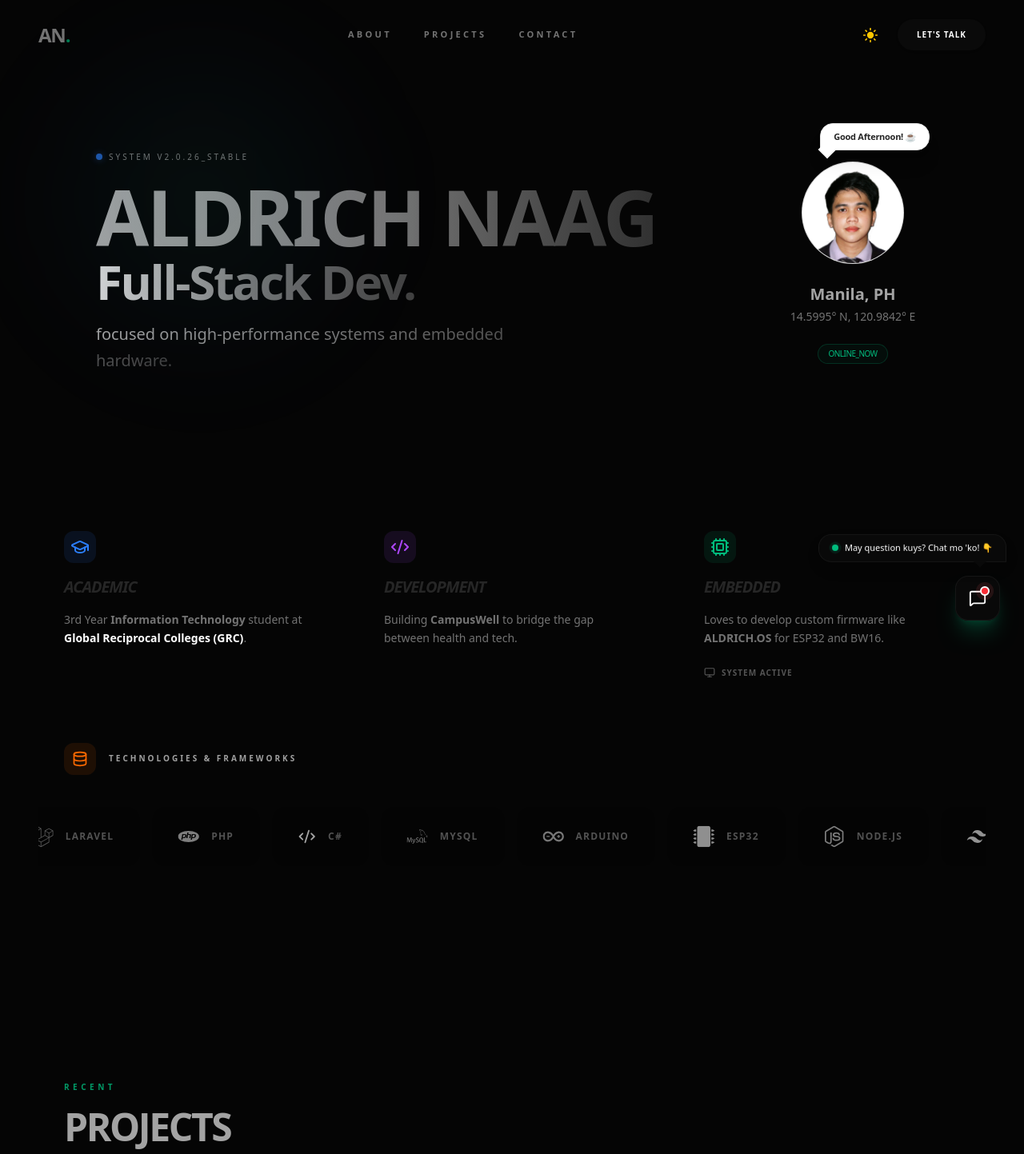
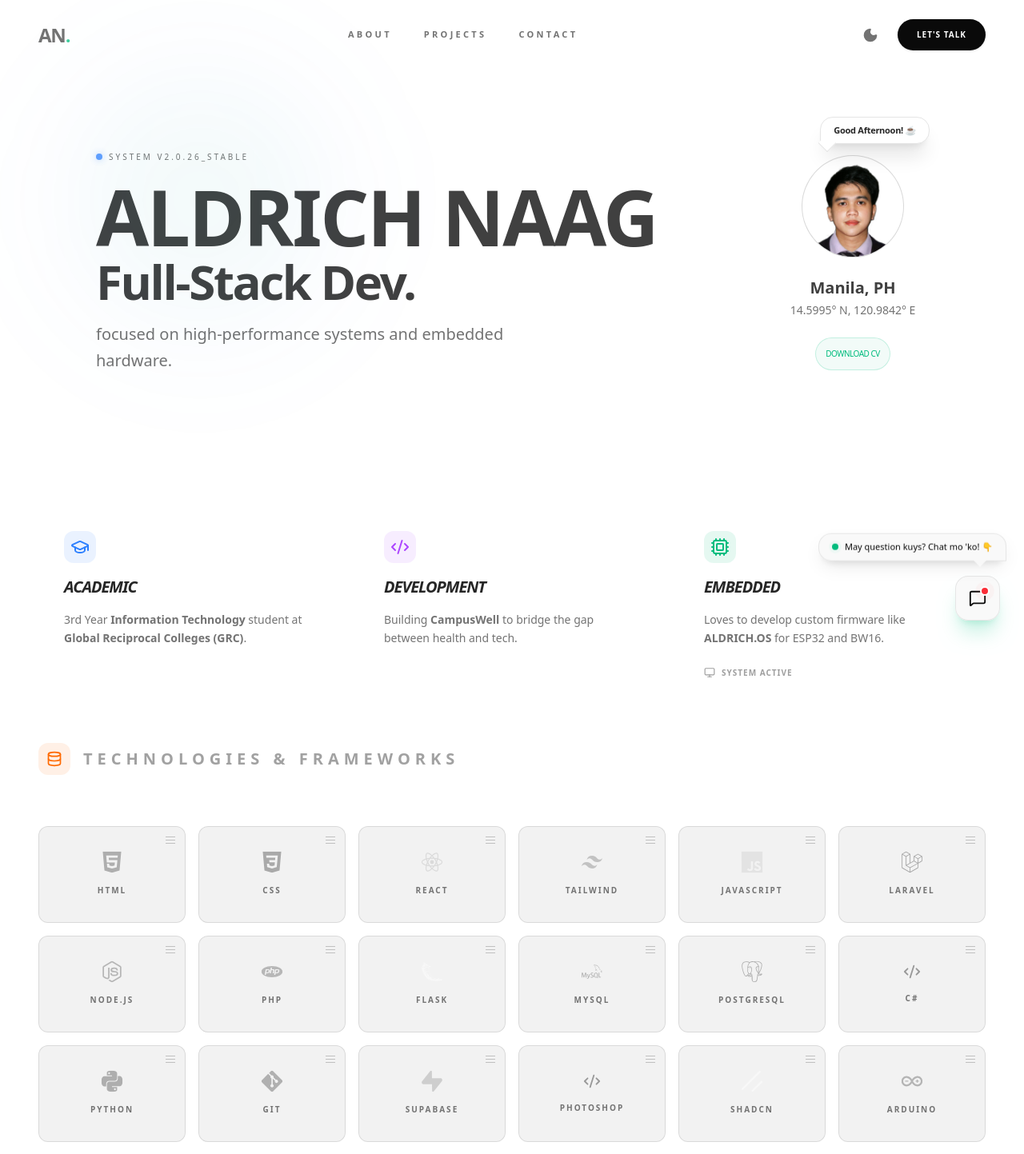
Before and after one commit to aldrich27dev/aldrich_newportfolio, a React (Vite) app: page / in a window 1280 px wide. Shown: the top 1443 px of the page at 80% size. Built offline with nearby package versions, Linux system fonts and the light colour scheme.

Commit message:
feat: added contrast to theme and fixed tech list

```diff
--- a/src/components/About.jsx
+++ b/src/components/About.jsx
@@ -1,48 +1,50 @@
 import { useRef } from 'react';
-import { motion, useScroll, useTransform } from 'framer-motion';
+import { motion } from 'framer-motion';
 import { Cpu, Monitor, Database, Code2, GraduationCap } from 'lucide-react';
 import * as SiIcons from 'react-icons/si';
 import * as FaIcons from 'react-icons/fa';
 
 export default function About() {
   const targetRef = useRef(null);
-  const constraintsRef = useRef(null);
-
-  const { scrollYProgress } = useScroll({
-    target: targetRef,
-    offset: ["start end", "end start"]
-  });
-
-  // Passive scroll effect: moves based on page position
-  const xScroll = useTransform(scrollYProgress, [0, 1], ["0%", "-15%"]);
 
   const getSiIcon = (name, colorClass) => {
+    if (name === 'FaMicrochip') {
+      return <FaIcons.FaMicrochip className={`${colorClass} text-[20px] md:text-[24px]`} />;
+    }
     const Icon = SiIcons[name];
     return Icon ? <Icon className={`${colorClass} text-[20px] md:text-[24px]`} /> : <Code2 size={20} />;
   };
 
   const stack = [
-    { name: "React", icon: getSiIcon("SiReact", "text-[#61DAFB]") },
-    { name: "JavaScript", icon: getSiIcon("SiJavascript", "text-[#F7DF1E]") },
-    { name: "Laravel", icon: getSiIcon("SiLaravel", "text-[#FF2D20]") },
-    { name: "PHP", icon: getSiIcon("SiPhp", "text-[#777BB4]") },
-    { name: "C#", icon: getSiIcon("SiCsharp", "text-[#239120]") },
-    { name: "MySQL", icon: getSiIcon("SiMysql", "text-[#4479A1]") },
-    { name: "Arduino", icon: getSiIcon("SiArduino", "text-[#00979D]") },
-    { name: "ESP32", icon: <FaIcons.FaMicrochip className="text-emerald-500 text-[20px] md:text-[24px]" /> },
-    { name: "Node.js", icon: getSiIcon("SiNodedotjs", "text-[#339933]") },
-    { name: "Tailwind", icon: getSiIcon("SiTailwindcss", "text-[#06B6D4]") },
-    { name: "Git", icon: getSiIcon("SiGit", "text-[#F05032]") },
-    { name: "Photoshop", icon: getSiIcon("SiPhotoshop", "text-[#2496ED]") },
+    { name: 'HTML', icon: getSiIcon('SiHtml5', 'text-[#E34F26]') },
+    { name: 'CSS', icon: getSiIcon('SiCss3', 'text-[#1572B6]') },
+    { name: 'React', icon: getSiIcon('SiReact', 'text-[#61DAFB]') },
+    { name: 'Tailwind', icon: getSiIcon('SiTailwindcss', 'text-[#06B6D4]') },
+    { name: 'JavaScript', icon: getSiIcon('SiJavascript', 'text-[#F7DF1E]') },
+    { name: 'Laravel', icon: getSiIcon('SiLaravel', 'text-[#FF2D20]') },
+    { name: 'Node.js', icon: getSiIcon('SiNodedotjs', 'text-[#339933]') },
+    { name: 'PHP', icon: getSiIcon('SiPhp', 'text-[#777BB4]') },
+    { name: 'Flask', icon: getSiIcon('SiFlask', 'text-white') },
+    { name: 'MySQL', icon: getSiIcon('SiMysql', 'text-[#4479A1]') },
+    { name: 'PostgreSQL', icon: getSiIcon('SiPostgresql', 'text-[#4169E1]') },
+    { name: 'C#', icon: getSiIcon('SiCsharp', 'text-[#239120]') },
+    { name: 'Python', icon: getSiIcon('SiPython', 'text-[#3776AB]') },
+    { name: 'Git', icon: getSiIcon('SiGit', 'text-[#F05032]') },
+    { name: 'Supabase', icon: getSiIcon('SiSupabase', 'text-[#3ECF8E]') },
+    { name: 'Photoshop', icon: getSiIcon('SiPhotoshop', 'text-[#2496ED]') },
+    { name: 'ShadCN', icon: getSiIcon('SiShadcnui', 'text-white') },
+    { name: 'Arduino', icon: getSiIcon('SiArduino', 'text-[#00979D]') },
+    { name: 'ESP32', icon: getSiIcon('FaMicrochip', 'text-emerald-500') },
   ];
 
-  const doubleStack = [...stack, ...stack];
+
+  const cardStyle = "bg-black/5 dark:bg-white/5 border border-black/10 dark:border-white/10 transition-all duration-300";
 
   return (
     <section
       ref={targetRef}
       id="about"
-      className="py-20 px-6 md:px-12 max-w-[1440px] mx-auto space-y-4 select-none"
+      className="py-20 px-6 md:px-12 max-w-[1440px] mx-auto space-y-8 select-none bg-transparent"
     >
       <div className="grid grid-cols-1 md:grid-cols-3 gap-4">
         {/* Academic Card */}
@@ -51,11 +53,11 @@ export default function About() {
             <div className="size-10 bg-blue-500/10 rounded-xl flex items-center justify-center mb-4 text-blue-500">
               <GraduationCap size={24} />
             </div>
-            <h3 className="font-bold text-xl mb-4 italic uppercase tracking-tighter dark:text-neutral-400 text-neutral-800">
+            <h3 className="font-bold text-xl mb-4 italic uppercase tracking-tighter dark:text-neutral-200 text-neutral-800">
               Academic
             </h3>
-            <p className="text-neutral-500 dark:text-neutral-400 text-sm leading-relaxed">
-              3rd Year <span className="text-neutral-500 dark:text-neutral-500 font-black">Information Technology</span> student  at <span className="text-white dark:text-neutral-500 font-bold">Global Reciprocal Colleges (GRC)</span>.
+     <p className="text-neutral-500 dark:text-neutral-200 text-sm leading-relaxed">
+  3rd Year <span className="text-neutral-500 dark:text-neutral-100 font-black">Information Technology</span> student at <span className="text-neutral-500 dark:text-neutral-100 font-bold">Global Reciprocal Colleges (GRC)</span>.
 </p>
           </div>
         </motion.div>
@@ -66,11 +68,11 @@ export default function About() {
             <div className="size-10 bg-purple-500/10 rounded-xl flex items-center justify-center mb-4 text-purple-500">
               <Code2 size={24} />
             </div>
-            <h3 className="font-bold text-xl mb-4 italic uppercase tracking-tighter dark:text-neutral-400 text-neutral-800">
+            <h3 className="font-bold text-xl mb-4 italic uppercase tracking-tighter dark:text-neutral-200 text-neutral-800">
               Development
             </h3>
-            <p className="text-neutral-500 dark:text-neutral-400 text-sm leading-relaxed">
-              Building <span className="text-neutral-500 dark:text-neutral-500 font-black">CampusWell</span> to bridge the gap between health and tech.
+            <p className="text-neutral-500 dark:text-neutral-200 text-sm leading-relaxed">
+              Building <span className="text-neutral-500 dark:text-neutral-100 font-black">CampusWell</span> to bridge the gap between health and tech.
             </p>
           </div>
         </motion.div>
@@ -81,11 +83,11 @@ export default function About() {
             <div className="size-10 bg-emerald-500/10 rounded-xl flex items-center justify-center mb-4 text-emerald-500">
               <Cpu size={24} />
             </div>
-            <h3 className="font-bold text-xl mb-4 italic uppercase tracking-tighter dark:text-neutral-400 text-neutral-800">
+            <h3 className="font-bold text-xl mb-4 italic uppercase tracking-tighter dark:text-neutral-200 text-neutral-800">
               Embedded
             </h3>
-            <p className="text-neutral-500 dark:text-neutral-400 text-sm leading-relaxed">
-               Loves to develop custom firmware like <span className="text-neutral-500 dark:text-neutral-500 font-black">ALDRICH.OS</span> for ESP32 and BW16.
+            <p className="text-neutral-500 dark:text-neutral-200 text-sm leading-relaxed">
+               Loves to develop custom firmware like <span className="text-neutral-500 dark:text-neutral-100 font-black">ALDRICH.OS</span> for ESP32 and BW16.
             </p>
           </div>
           <div className="mt-6 flex gap-2 items-center opacity-50">
@@ -95,38 +97,49 @@ export default function About() {
         </motion.div>
       </div>
 
-
-      <div className="bento-card p-6 md:p-8 relative overflow-hidden">
+      {/* Skills Grid Header */}
+      <div className="flex items-center gap-4 pt-4 transition-colors duration-500">
          <div className="flex items-center gap-4 mb-8">
           <div className="size-10 bg-orange-500/10 rounded-xl flex items-center justify-center text-orange-500">
             <Database size={20} />
           </div>
-          <span className="text-neutral-400 text-[10px] uppercase tracking-[0.3em] font-black">Technologies & Frameworks</span>
+          <span className="text-neutral-400 dark:text-neutral-200 text-[20px] uppercase tracking-[0.3em] font-black">Technologies & Frameworks</span>
+        </div>
       </div>
 
-        <div className="relative h-24 md:h-32" ref={constraintsRef}>
+      {/* Skills Grid */}
+      <motion.div className="grid grid-cols-2 md:grid-cols-4 lg:grid-cols-6 gap-4">
+        {stack.map((item, index) => (
           <motion.div
-            drag="x"
-            dragConstraints={constraintsRef}
-            style={{ x: xScroll }}
-            className="flex gap-4 py-2 w-max cursor-grab active:cursor-grabbing absolute top-0"
+            key={index}
+            initial={{ opacity: 0, y: 10 }}
+            whileInView={{ opacity: 1, y: 0 }}
+            transition={{ delay: index * 0.03 }}
+            whileHover={{ scale: 1.02 }}
+            className={`group relative overflow-hidden flex flex-col items-center justify-center gap-4 w-full px-5 py-8 ${cardStyle} rounded-xl hover:bg-black/10 dark:hover:bg-white/10`}
           >
-            {doubleStack.map((item, index) => (
-              <div
-                key={`${item.name}-${index}`}
-                className="flex items-center gap-3 md:gap-4 px-5 py-4 md:px-8 md:py-6 bg-black/5 dark:bg-white/5 border border-black/5 dark:border-white/5 rounded-2xl min-w-fit pointer-events-none"
-              >
-                <span className="scale-90 md:scale-110 grayscale hover:grayscale-0 transition-all">
+            {/* Triple Line Detail */}
+            <div className="absolute top-3 right-3 flex flex-col gap-[3px] opacity-20 group-hover:opacity-100 transition-opacity">
+              <span className="block h-px w-3 bg-black dark:bg-white" />
+              <span className="block h-px w-3 bg-black dark:bg-white" />
+              <span className="block h-px w-3 bg-black dark:bg-white" />
+            </div>
+
+            {/* Icon */}
+            <div className="grayscale opacity-50 group-hover:grayscale-0 group-hover:opacity-100 transition-all duration-500 scale-110">
               {item.icon}
-                </span>
-                <span className="text-[9px] md:text-xs font-black uppercase tracking-widest text-neutral-600 dark:text-neutral-400">
+            </div>
+
+            {/* Label */}
+            <span className="text-[10px] font-black uppercase tracking-[0.2em] text-neutral-500 group-hover:text-neutral-900 dark:group-hover:text-white transition-colors text-center">
               {item.name}
             </span>
-              </div>
+
+            {/* Neon Green Hover Line */}
+            <span className="absolute bottom-0 left-0 h-[2px] w-0 bg-[#00ff88] group-hover:w-full transition-all duration-500" />
+          </motion.div>
         ))}
       </motion.div>
-        </div>
-      </div>
     </section>
   );
 }
--- a/src/components/Contact.jsx
+++ b/src/components/Contact.jsx
@@ -94,10 +94,10 @@ export default function Contact() {
             </span>
           </div>
 
-          <h2 className="text-2xl font-black tracking-tight text-text-heading md:text-5xl text-text-primary">
+          <h2 className="text-2xl dark:text-neutral-200 font-black tracking-tight text-text-heading md:text-5xl text-text-primary">
             CONTACT ME.
           </h2>
-          <p className="mt-5 max-w-xl text-sm leading-7 text-text-primary md:text-base">
+          <p className="mt-5 max-w-xl text-sm leading-7 text-text-primary md:text-base dark:text-neutral-200">
             If you have a project idea, internship lead, or just want to say hi, send a message and I'll reply through the same theme the site already uses.
           </p>
 
@@ -134,7 +134,7 @@ export default function Contact() {
                 <p className="text-[10px] font-bold uppercase tracking-[0.35em] text-emerald-600">
                   Send a message
                 </p>
-                <h3 className="mt-2 text-2xl font-black tracking-tight text-text-heading text-text-primary">
+                <h3 className="mt-2 text-2xl font-black tracking-tight text-text-heading text-text-primary dark:text-neutral-200">
                   Let&apos;s build something clean.
                 </h3>
               </div>
--- a/src/components/Footer.jsx
+++ b/src/components/Footer.jsx
@@ -26,16 +26,16 @@ export default function Footer() {
                 <span className="text-bg-primary font-black text-xs">AN</span>
               </div>
               <div>
-                <p className="text-sm font-black uppercase tracking-[0.3em] text-text-heading text-text-primary">
+                <p className="text-sm font-black uppercase tracking-[0.3em] dark:text-neutral-200 text-text-heading text-text-primary">
                   Aldrich Naag
                 </p>
-                <p className="mt-1 text-xs uppercase tracking-[0.25em] text-text-primary/55">
+                <p className="mt-1 text-xs uppercase tracking-[0.25em] text-text-primary/55 dark:text-neutral-400">
                   Front-end, backend, and embedded systems
                 </p>
               </div>
             </div>
 
-            <p className="mt-5 max-w-md text-sm leading-7 text-text-primary">
+            <p className="mt-5 max-w-md text-sm leading-7 text-text-primary dark:text-neutral-200">
               IT student focused on building clean interfaces, reliable systems, and projects that stay visually consistent from top to bottom.
             </p>
 
--- a/src/components/Hero.jsx
+++ b/src/components/Hero.jsx
@@ -103,7 +103,7 @@ export default function Hero() {
           </span>
         </div>
 
-        <h1 className="text-5xl md:text-8xl font-bold tracking-tight leading-[0.9] text-transparent bg-clip-text bg-gradient-to-r from-neutral-400 via-neutral-500 to-neutral-800">
+        <h1 className="text-5xl md:text-8xl font-bold tracking-tight leading-[0.9] dark:text-neutral-300">
           ALDRICH NAAG <br />
           <div className="relative h-[60px] md:h-[80px] overflow-hidden mt-2">
             <AnimatePresence mode="wait">
@@ -113,7 +113,7 @@ export default function Hero() {
                 animate={{ y: 0, opacity: 1 }}
                 exit={{ y: -30, opacity: 0 }}
                 transition={{ duration: 0.6, ease: "easeInOut" }}
-                className="absolute left-0 text-4xl md:text-6xl text-transparent bg-clip-text bg-gradient-to-r from-neutral-300 via-neutral-500 to-neutral-700 dark:from-neutral-100 dark:via-neutral-400 dark:to-neutral-600"
+                className="absolute left-0 text-4xl md:text-6xl dark:text-neutral-300"
               >
                 {TITLES[titleIndex]}
               </motion.span>
@@ -121,7 +121,7 @@ export default function Hero() {
           </div>
         </h1>
         <p className="text-lg md:text-xl text-neutral-500 max-w-lg leading-relaxed">
-    <span className="text-neutral-500 font-medium text-transparent bg-clip-text bg-gradient-to-r from-neutral-400 via-neutral-500 to-neutral-700">focused on high-performance systems and embedded hardware.</span>
+    <span className="text-neutral-500 font-medium dark:text-neutral-400">focused on high-performance systems and embedded hardware.</span>
   </p>
 
         {/* <p className="text-neutral-500 dark:text-neutral-400 mt-1 text-2lg max-w-md leading-relaxed text-transparent bg-clip-text bg-gradient-to-r from-neutral-300 via-neutral-500 to-neutral-700">
@@ -174,12 +174,16 @@ export default function Hero() {
           </div>
         </div>
 
-        <h2 className="font-bold text-xl text-text-primary">Manila, PH</h2>
-        <p className="text-neutral-500 text-sm mt-1">14.5995° N, 120.9842° E</p>
+        <h2 className="font-bold text-xl text-text-primary dark:text-neutral-300">Manila, PH</h2>
+        <p className="text-neutral-500 text-sm mt-1 dark:text-neutral-300">14.5995° N, 120.9842° E</p>
 
-        <div className="mt-6 px-3 py-1 border border-emerald-500/20 bg-emerald-500/5 text-emerald-500 text-[10px] uppercase tracking-tighter rounded-full">
-          Online_Now
-        </div>
+       <a
+  href="/cv.pdf"
+  download="Aldrich_Naag_CV.pdf"
+  className="inline-flex mt-6 px-3 py-3 border border-emerald-500/20 bg-emerald-500/5 text-emerald-500 text-[10px] uppercase tracking-tighter rounded-full hover:bg-emerald-500/10 hover:scale-105 active:scale-95 transition-all duration-300 cursor-pointer"
+>
+  Download CV
+</a>
       </motion.div>
     </section>
   );
--- a/src/components/Navbar.jsx
+++ b/src/components/Navbar.jsx
@@ -1,12 +1,16 @@
-import { useState, useEffect } from 'react';
+import { useEffect, useRef, useState } from 'react';
 import { motion, AnimatePresence } from 'framer-motion';
 import { Moon, Sun, Menu, X } from 'lucide-react';
 
+const THEME_STORAGE_KEY = 'theme-preference';
+
 export default function Navbar() {
+  const menuRef = useRef(null);
+  const toggleRef = useRef(null);
   const [isDark, setIsDark] = useState(() =>
     typeof document !== 'undefined'
       ? document.documentElement.classList.contains('dark')
-      : true
+      : false
   );
   const [isOpen, setIsOpen] = useState(false);
   const [scrolled, setScrolled] = useState(false);
@@ -18,9 +22,50 @@ export default function Navbar() {
   }, []);
 
   useEffect(() => {
-    if (isDark) document.documentElement.classList.add('dark');
-    else document.documentElement.classList.remove('dark');
-  }, [isDark]);
+    const root = document.documentElement;
+    const observer = new MutationObserver(() => {
+      setIsDark(root.classList.contains('dark'));
+    });
+
+    observer.observe(root, { attributes: true, attributeFilter: ['class'] });
+
+    return () => observer.disconnect();
+  }, []);
+
+  useEffect(() => {
+    const handlePointerDown = (event) => {
+      if (!isOpen) {
+        return;
+      }
+
+      if (toggleRef.current?.contains(event.target)) {
+        return;
+      }
+
+      if (menuRef.current && !menuRef.current.contains(event.target)) {
+        setIsOpen(false);
+      }
+    };
+
+    document.addEventListener('pointerdown', handlePointerDown);
+
+    return () => document.removeEventListener('pointerdown', handlePointerDown);
+  }, [isOpen]);
+
+  const applyTheme = (theme) => {
+    const root = document.documentElement;
+    const nextTheme = theme === 'dark' ? 'dark' : 'light';
+
+    try {
+      localStorage.setItem(THEME_STORAGE_KEY, nextTheme);
+    } catch {
+      // Ignore storage failures and still update the active theme.
+    }
+
+    root.classList.toggle('dark', nextTheme === 'dark');
+    root.style.colorScheme = nextTheme;
+    setIsDark(nextTheme === 'dark');
+  };
 
   const navLinks = [
     { name: 'ABOUT', href: '#about' },
@@ -63,18 +108,18 @@ export default function Navbar() {
       <div className="max-w-[1440px] mx-auto px-6 md:px-12 flex justify-between items-center">
 
         {/* Logo */}
-<div className="font-black text-2xl tracking-tighter text-neutral-500 dark:text-neutral-500 select-none">
+<div className="font-black text-2xl tracking-tighter text-neutral-500 dark:text-neutral-300 select-none">
   AN<span className="text-emerald-500 dark:text-emerald-400 animate-pulse">.</span>
 </div>
 
         {/* Desktop Links */}
-        <div className="hidden md:flex gap-10 text-[11px] font-black uppercase tracking-[0.3em] text-neutral-500 dark:text-neutral-500">
+        <div className="hidden md:flex gap-10 text-[11px] font-black uppercase tracking-[0.3em]">
           {navLinks.map((link) => (
             <button
               key={link.name}
               type="button"
               onClick={() => scrollToSection(link.href)}
-              className="hover:text-black dark:hover:text-emerald-400 transition-colors relative group"
+            className="text-neutral-500 dark:text-neutral-300 hover:text-black dark:hover:text-white transition-colors relative group"
             >
               {link.name}
               <span className="absolute -bottom-1 left-0 w-0 h-[2px] bg-emerald-500 transition-all group-hover:w-full" />
@@ -85,7 +130,7 @@ export default function Navbar() {
         {/* Action Group */}
         <div className="flex items-center gap-4">
           <button
-            onClick={() => setIsDark(!isDark)}
+            onClick={() => applyTheme(isDark ? 'light' : 'dark')}
             className="p-2 rounded-full hover:bg-black/5 dark:hover:bg-white/10 transition-all active:scale-90"
           >
             {isDark ? (
@@ -94,16 +139,23 @@ export default function Navbar() {
               <Moon size={20} className="text-neutral-500 fill-neutral-500" />
             )}
           </button>
-
 <a
-            href="mailto:aldrichhcirdla27@gmail.com"
+  href="https://mail.google.com/mail/?view=cm&fs=1&to=aldrichhcirdla27@gmail.com&su=Project%20Inquiry"
+  target="_blank"
+  rel="noopener noreferrer"
   className="hidden sm:inline-flex items-center justify-center bg-neutral-950 dark:bg-white text-white dark:text-black text-[10px] font-extrabold px-6 py-3 rounded-full hover:scale-105 active:scale-95 transition-all uppercase tracking-widest shadow-sm"
 >
   LET'S TALK
 </a>
           <button
-            onClick={() => setIsOpen(!isOpen)}
-            className="md:hidden p-2 text-neutral-550 dark:text-neutral-500"
+            ref={toggleRef}
+            type="button"
+            onClick={(event) => {
+              setIsOpen((prev) => !prev);
+              event.currentTarget.blur();
+            }}
+            className="md:hidden p-2 text-neutral-500 dark:text-neutral-300 bg-transparent focus:outline-none focus-visible:outline-none"
+            style={{ WebkitTapHighlightColor: 'transparent' }}
           >
             {isOpen ? <X size={24} strokeWidth={3} /> : <Menu size={24} strokeWidth={3} />}
           </button>
@@ -117,6 +169,7 @@ export default function Navbar() {
             initial={{ opacity: 0, height: 0 }}
             animate={{ opacity: 1, height: 'auto' }}
             exit={{ opacity: 0, height: 0 }}
+            ref={menuRef}
             className="md:hidden bg-neutral dark:bg-neutral-250 border-b border-black/10 dark:border-neutral/500 overflow-hidden"
           >
             <div className="flex flex-col gap-8 p-10 items-center">
@@ -125,13 +178,15 @@ export default function Navbar() {
                   key={link.name}
                   type="button"
                   onClick={() => scrollToSection(link.href, true)}
-                 className="w-full text-white py-5 rounded-2xl font-extrabold uppercase tracking-[0.2em] text-[10px] text-center transition-all hover:scale-[1.02] active:scale-95"
+                 className="w-full text-neutral-950 dark:text-white py-5 rounded-2xl font-extrabold uppercase tracking-[0.2em] text-[10px] text-center transition-all hover:scale-[1.02] active:scale-95"
                 >
                   {link.name}
                 </button>
               ))}
   <a
-                href="mailto:aldrichhcirdla27@gmail.com"
+  href="https://mail.google.com/mail/?view=cm&fs=1&to=aldrichhcirdla27@gmail.com&su=Project%20Inquiry"
+  target="_blank"
+  rel="noopener noreferrer"
   onClick={() => setIsOpen(false)}
   className="w-full bg-neutral-950 dark:bg-white text-white dark:text-black py-5 rounded-2xl font-extrabold uppercase tracking-[0.2em] text-[10px] text-center transition-all hover:scale-[1.02] active:scale-95"
 >
--- a/src/components/Projects.jsx
+++ b/src/components/Projects.jsx
@@ -51,7 +51,7 @@ export default function Projects() {
             <span className="text-[10px] font-bold uppercase tracking-[0.45em] text-emerald-600">
               RECENT
             </span>
-        <h2 className="text-2xl md:text-5xl font-black tracking-tighter uppercase mt-4 text-text-primary">
+        <h2 className="dark:text-neutral-200 text-2xl md:text-5xl font-black tracking-tighter uppercase mt-4 text-text-primary">
           Projects
         </h2>
       </div>
@@ -79,13 +79,13 @@ export default function Projects() {
 
             {/* Content */}
             <div className="mt-8 relative z-10 flex-grow">
-              <h3 className="text-2xl font-black text-text-primary group-hover:text-emerald-600 transition-colors">
+              <h3 className="dark:text-neutral-200 text-2xl font-black text-text-primary group-hover:text-emerald-600 transition-colors">
                 {project.name}
               </h3>
               <p className="text-emerald-600 text-[10px] uppercase tracking-widest font-bold mt-1">
                 {project.type}
               </p>
-              <p className="text-neutral-500 mt-4 text-sm leading-relaxed">
+              <p className="text-neutral-500 dark:text-neutral-300 mt-4 text-sm leading-relaxed">
                 {project.desc}
               </p>
 
--- a/src/index.css
+++ b/src/index.css
@@ -1,4 +1,6 @@
 @import "tailwindcss";
+
+@custom-variant dark (&:where(.dark, .dark *));
 
 @theme {
   --color-bg-primary: var(--bg-color);
--- a/src/main.jsx
+++ b/src/main.jsx
@@ -3,8 +3,6 @@ import { createRoot } from 'react-dom/client';
 import './index.css';
 import App from './App.jsx';
 import { Analytics } from '@vercel/analytics/react';
-
-document.documentElement.classList.add('dark');
 
 createRoot(document.getElementById('root')).render(
   <StrictMode>
```
Also changed, not shown: index.html (+52 -0 lines), src/components/ChatBot.jsx (line endings or trailing spaces). Lines whose indentation alone changed are shown as unchanged.
